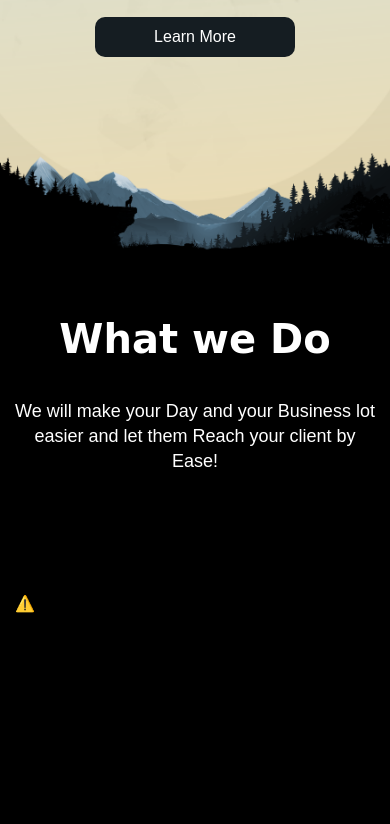
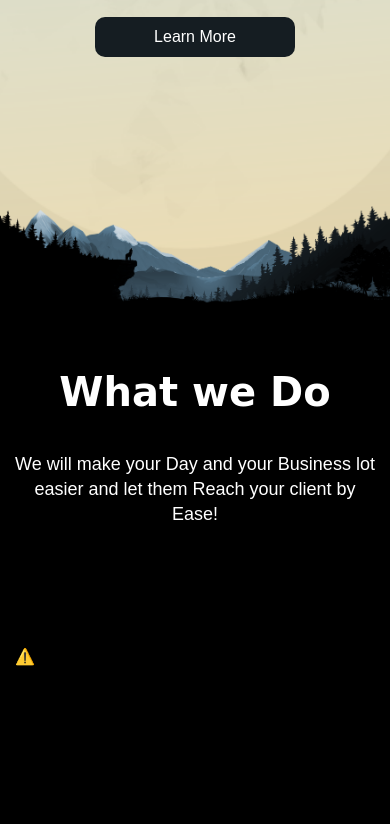
Before and after one commit to GowthamanT/GrandToday, a website: page index.html in a window 390 px wide. Shown: the part 432-1256 px from the top of the page. Drawn offline with nearby package versions, Linux system fonts and the light colour scheme; no server answers; a web font is replaced by a local one.

Commit message:
Hero section height optimized for mobile devices to minus 90px

```diff
--- a/styles/Scss/pages/_home.scss
+++ b/styles/Scss/pages/_home.scss
@@ -5,7 +5,7 @@
   position: relative;
 
   @include media-upto(sm) {
-    height:83vh;
+    height:calc(100vh - 90px);
   }
 
   img {
```
Also changed, not shown: styles/Css/styles.css.
